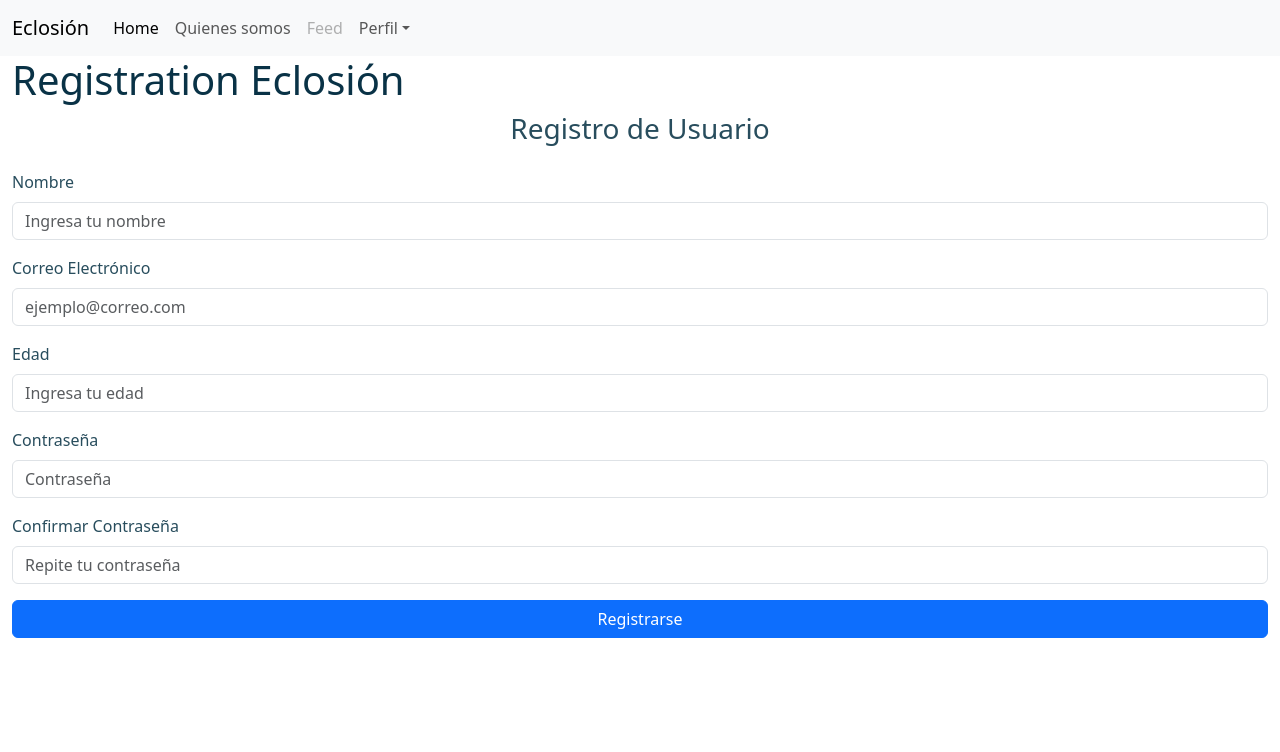
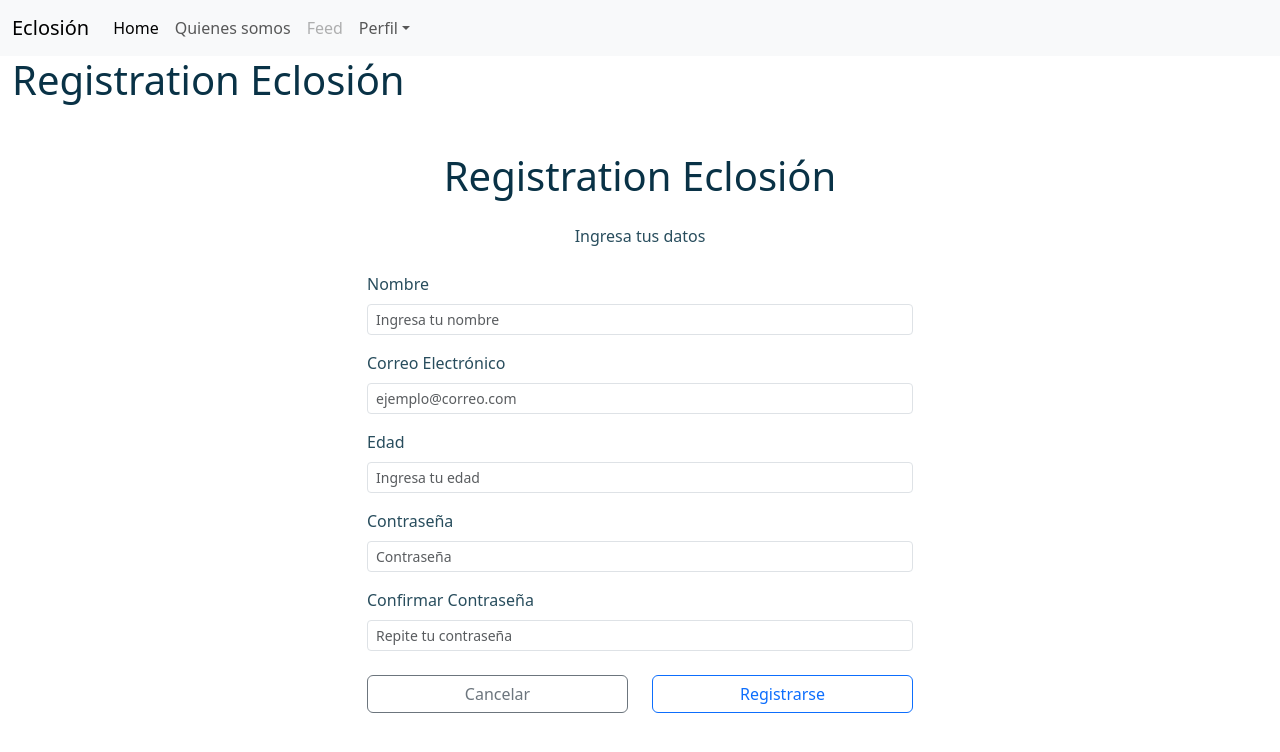
Before and after one commit to valentinatp/project-eclosion, a plain HTML site: page registration.html in a window 1280 px wide. Drawn offline with nearby package versions, Linux system fonts and the light colour scheme.

Commit message:
Actualizacion de los botones y html

```diff
--- a/registration.html
+++ b/registration.html
@@ -60,40 +60,50 @@
         <main class="container-fluid">
             <h1>Registration Eclosión</h1>
             <section>
-                <div class="row">
-                 <div class="col">
-                   <h3 class="text-center mb-4">Registro de Usuario</h3>
+  <div class="container mt-5">
+    <h1 class="text-center mb-4">Registration Eclosión</h1>
+
+    <div class="row justify-content-center">
+      <div class="col-md-6">
+         <p class="text-center mb-4">Ingresa tus datos</p>
         <form>
           <div class="mb-3">
             <label for="nombre" class="form-label">Nombre</label>
-                 <input type="text" class="form-control" id="nombre" placeholder="Ingresa tu nombre" required>
+            <input type="text" class="form-control form-control-sm" id="nombre" placeholder="Ingresa tu nombre" required>
           </div>
 
           <div class="mb-3">
             <label for="email" class="form-label">Correo Electrónico</label>
-                 <input type="email" class="form-control" id="email" placeholder="ejemplo@correo.com" required>
+            <input type="email" class="form-control form-control-sm" id="email" placeholder="ejemplo@correo.com" required>
           </div>
 
           <div class="mb-3">
             <label for="edad" class="form-label">Edad</label>
-                  <input type="number" class="form-control" id="edad" placeholder="Ingresa tu edad" required>
+            <input type="number" class="form-control form-control-sm" id="edad" placeholder="Ingresa tu edad" required>
           </div>
 
           <div class="mb-3">
             <label for="password" class="form-label">Contraseña</label>
-                  <input type="password" class="form-control" id="password" placeholder="Contraseña" required>
+            <input type="password" class="form-control form-control-sm" id="password" placeholder="Contraseña" required>
           </div>
 
-                   <div class="mb-3">
+          <div class="mb-4">
             <label for="confirmPassword" class="form-label">Confirmar Contraseña</label>
-                  <input type="password" class="form-control" id="confirmPassword" placeholder="Repite tu contraseña" required>
+            <input type="password" class="form-control form-control-sm" id="confirmPassword" placeholder="Repite tu contraseña" required>
           </div>
 
-                  <button type="submit" class="btn btn-primary w-100">Registrarse</button>
+          <div class="row">
+            <div class="col-6">
+              <button type="button" class="btn btn-outline-secondary w-100">Cancelar</button>
+            </div>
+            <div class="col-6">
+              <button type="submit" class="btn btn-outline-primary w-100">Registrarse</button>
+            </div>
+          </div>
         </form>
-
       </div>
-
+    </div>
+  </div>
             </section>
         </main>
 
```
Lines whose indentation alone changed are shown as unchanged.
